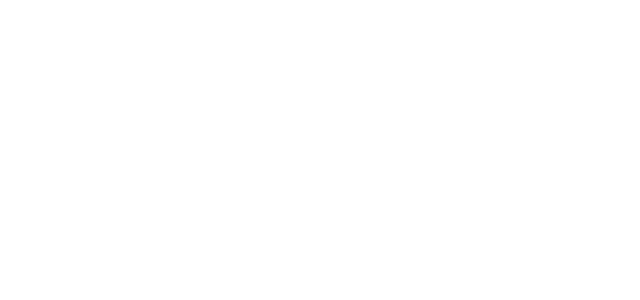
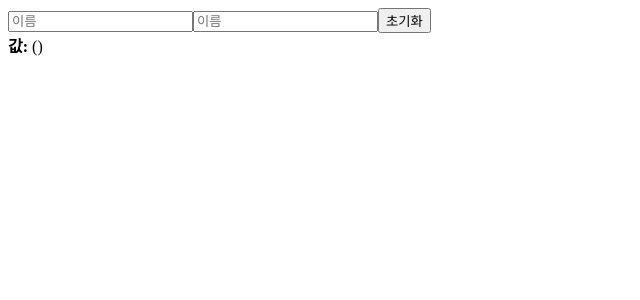
Before and after one commit to housekeepingg/reactClass, a React (Create React App) app: page / in a window 1280 px wide. Shown: the top 300 px of the page, without its empty margins (0-640 px from the left). Built offline with nearby package versions, Linux system fonts and the light colour scheme.

Commit message:
🛠modify: reactclassRef 추가

```diff
--- a/src/App.js
+++ b/src/App.js
@@ -1,8 +1,9 @@
+import { InputRefSample } from './component/InputRefSample';
 import './css/App.css';
 
 function App() {
   return (
-    <div></div>
+    <InputRefSample/>
   );
 }
 
--- /dev/null
+++ b/src/component/InputRefSample.js
@@ -0,0 +1,40 @@
+import React, { useState } from "react";
+
+export const InputRefSample = () => {
+    const [inputs, setInputs] = useState({
+        name: '',
+        nickname: ''
+    })
+
+    const { name, nickname } = inputs;
+
+    const onChange = e => {
+        const { value, name } = e.target;
+
+        setInputs({
+            ...inputs,
+            [name]: value
+        })
+    }
+
+    const Reset = () => {
+        setInputs({
+            name: '',
+            nickname: ''
+        })
+    }
+
+    return(
+        <div>
+            <input name="name" onChange={onChange} value={name} placeholder="이름" />
+            <input name="nickname" onChange={onChange} value={nickname} placeholder="이름" />
+
+            <button onClick={Reset}>초기화</button>
+
+            <div>
+                <b>값: </b>
+                {name} ({nickname})
+            </div>
+        </div>
+    )
+}
```
